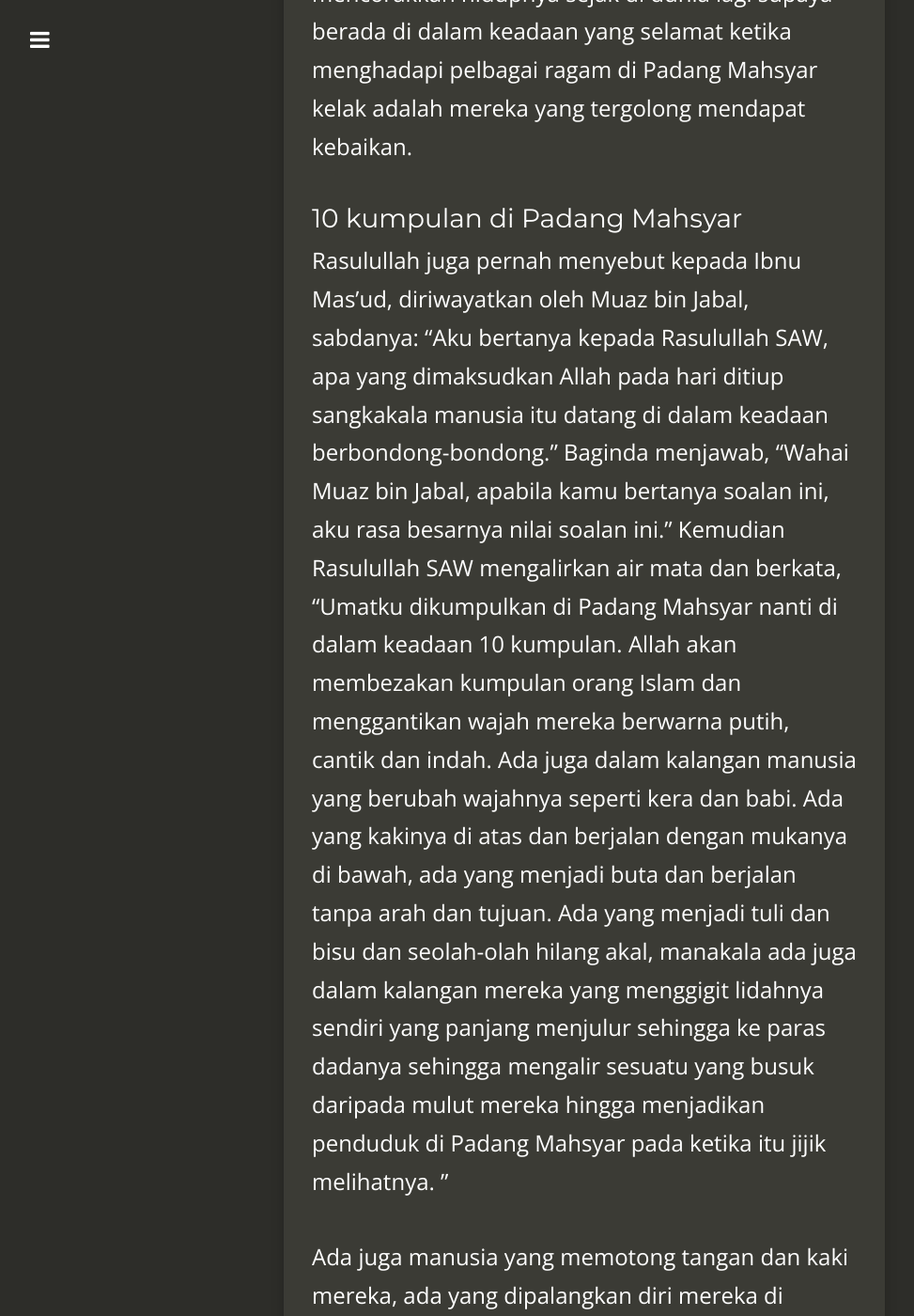
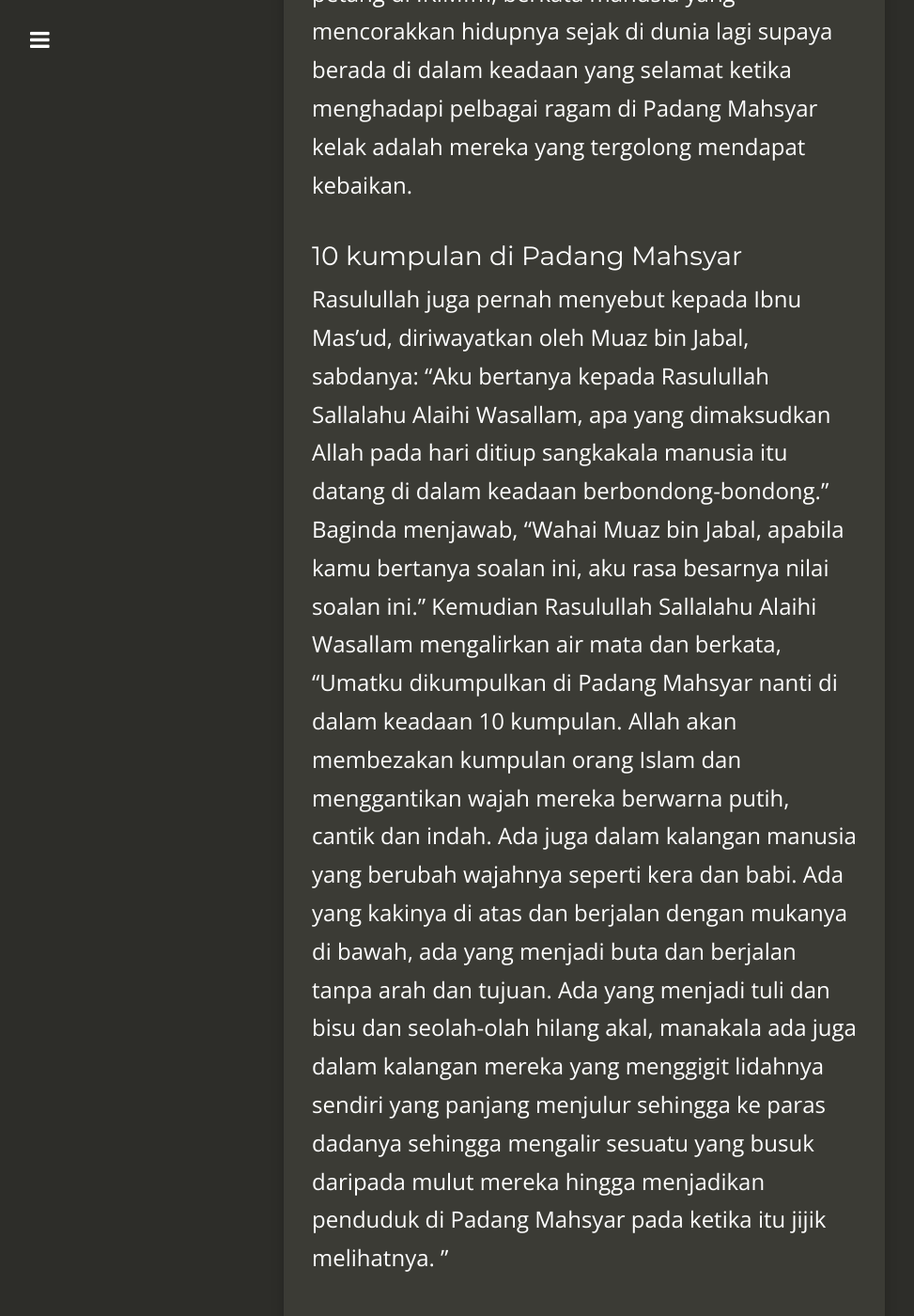
Before and after one commit to kedamaian/swsyafiq, a Jekyll site: the page built from _posts/2016-07-3-10-kumpulan-manusia-di-padang-mahsyar.md, in a window 1280 px wide and 1400 px high, scrolled down 2361 px. Shown: the whole window at 94% size, without its empty margins (18-991 px from the left). Built offline with Jekyll 4.4.1, drawn with Linux system fonts in a browser that asks for light colours; nearby versions of some CDN libraries; comment, search, counter and statistics services are not loaded; some of the changed text lies outside the part shown.

Commit message:
Update 2016-07-3-10-kumpulan-manusia-di-padang-mahsyar.md

```diff
--- a/_posts/2016-07-3-10-kumpulan-manusia-di-padang-mahsyar.md
+++ b/_posts/2016-07-3-10-kumpulan-manusia-di-padang-mahsyar.md
@@ -8,7 +8,7 @@ categories:
 ---
 Pada Hari Kiamat manusia dihimpunkan di Padang Mahsyar bagi memberi pembalasan terhadap segala amalan di dunia. Ustaz Ahmad Dusuki Abdul Rani dalam slot Mau’izati di IKIMfm menceritakan keadaan 10 kumpulan manusia ketika di Padang Mahsyar dengan pelbagai ragam.
 
-Sahl bin Saad menceritakan Rasulullah SAW bersabda maksudnya: “Akan dikumpulkan manusia di Padang Mahsyar pada Hari Kiamat nanti di atas bumi yang putih, seperti kamu berada di atas kepingan roti yang dalam keadaan kosong, masing-masing tidak mengenali di antara satu sama lain.”
+Sahl bin Saad menceritakan Rasulullah Sallalahu Alaihi Wasallam bersabda maksudnya: “Akan dikumpulkan manusia di Padang Mahsyar pada Hari Kiamat nanti di atas bumi yang putih, seperti kamu berada di atas kepingan roti yang dalam keadaan kosong, masing-masing tidak mengenali di antara satu sama lain.”
 
 Abu Bakar Ahmad bin Ali bin Khatir daripada Abdullah bin Masud menceritakan bahawa Rasulullah bersabda; “Manusia dikumpulkan pada Hari Kiamat dalam keadaan lapar yang tidak pernah dialami sepanjang hidupnya dahulu, berasa haus yang tidak pernah dirasainya ketika hidupnya, dalam keadaan telanjang yang tidak pernah dilalui sebelum berada di Padang Mahsyar. Dalam keadaan keletihan yang belum pernah dirasai sebelum ini dan pada saat itu manusia benar-benar berada di dalam keadaan pelbagai ragam.”
 
@@ -19,7 +19,7 @@ Segala amal kebaikan yang dilakukan ketika di dunia juga hanya kerana Allah, mer
 Ustaz Ahmad Dusuki Abdul Rani menerusi slot Mau’izati yang ke udara setiap Khamis, jam 5.15 petang di IKIMfm, berkata manusia yang mencorakkan hidupnya sejak di dunia lagi supaya berada di dalam keadaan yang selamat ketika menghadapi pelbagai ragam di Padang Mahsyar kelak adalah mereka yang tergolong mendapat kebaikan.
 
 ### 10 kumpulan di Padang Mahsyar
-Rasulullah juga pernah menyebut kepada Ibnu Mas’ud, diriwayatkan oleh Muaz bin Jabal, sabdanya: “Aku bertanya kepada Rasulullah SAW, apa yang dimaksudkan Allah pada hari ditiup sangkakala manusia itu datang di dalam keadaan berbondong-bondong.” Baginda menjawab, “Wahai Muaz bin Jabal, apabila kamu bertanya soalan ini, aku rasa besarnya nilai soalan ini.” Kemudian Rasulullah SAW mengalirkan air mata dan berkata, “Umatku dikumpulkan di Padang Mahsyar nanti di dalam keadaan 10 kumpulan. Allah akan membezakan kumpulan orang Islam dan menggantikan wajah mereka berwarna putih, cantik dan indah. Ada juga dalam kalangan manusia yang berubah wajahnya seperti kera dan babi. Ada yang kakinya di atas dan berjalan dengan mukanya di bawah, ada yang menjadi buta dan berjalan tanpa arah dan tujuan. Ada yang menjadi tuli dan bisu dan seolah-olah hilang akal, manakala ada juga dalam kalangan mereka yang menggigit lidahnya sendiri yang panjang menjulur sehingga ke paras dadanya sehingga mengalir sesuatu yang busuk daripada mulut mereka hingga menjadikan penduduk di Padang Mahsyar pada ketika itu jijik melihatnya. ”
+Rasulullah juga pernah menyebut kepada Ibnu Mas’ud, diriwayatkan oleh Muaz bin Jabal, sabdanya: “Aku bertanya kepada Rasulullah Sallalahu Alaihi Wasallam, apa yang dimaksudkan Allah pada hari ditiup sangkakala manusia itu datang di dalam keadaan berbondong-bondong.” Baginda menjawab, “Wahai Muaz bin Jabal, apabila kamu bertanya soalan ini, aku rasa besarnya nilai soalan ini.” Kemudian Rasulullah Sallalahu Alaihi Wasallam mengalirkan air mata dan berkata, “Umatku dikumpulkan di Padang Mahsyar nanti di dalam keadaan 10 kumpulan. Allah akan membezakan kumpulan orang Islam dan menggantikan wajah mereka berwarna putih, cantik dan indah. Ada juga dalam kalangan manusia yang berubah wajahnya seperti kera dan babi. Ada yang kakinya di atas dan berjalan dengan mukanya di bawah, ada yang menjadi buta dan berjalan tanpa arah dan tujuan. Ada yang menjadi tuli dan bisu dan seolah-olah hilang akal, manakala ada juga dalam kalangan mereka yang menggigit lidahnya sendiri yang panjang menjulur sehingga ke paras dadanya sehingga mengalir sesuatu yang busuk daripada mulut mereka hingga menjadikan penduduk di Padang Mahsyar pada ketika itu jijik melihatnya. ”
 
 Ada juga manusia yang memotong tangan dan kaki mereka, ada yang dipalangkan diri mereka di tengah-tengah neraka. Selain itu ada juga kalangan manusia yang berbau lebih busuk daripada bangkai bagaikan memakai pakaian yang diperbuat daripada api.” Manusia yang ditukarkan Allah menjadi wajah kera, kerana ketika mereka hidup di dunia dahulu sering menyebarkan fitnah dan memecah-belahkan manusia, manakala manusia ditukarkan menjadi babi adalah mereka yang bakhil dan memakan harta haram. Manusia yang berjalan dengan kakinya di atas dan muka ke bawah adalah orang yang dahulunya memakan riba, manakala mereka yang buta ketika di Padang Mahsyar kerana ketika hidupnya di dunia sesuka hati mempermainkan hukum-hakam agama.
 
```
